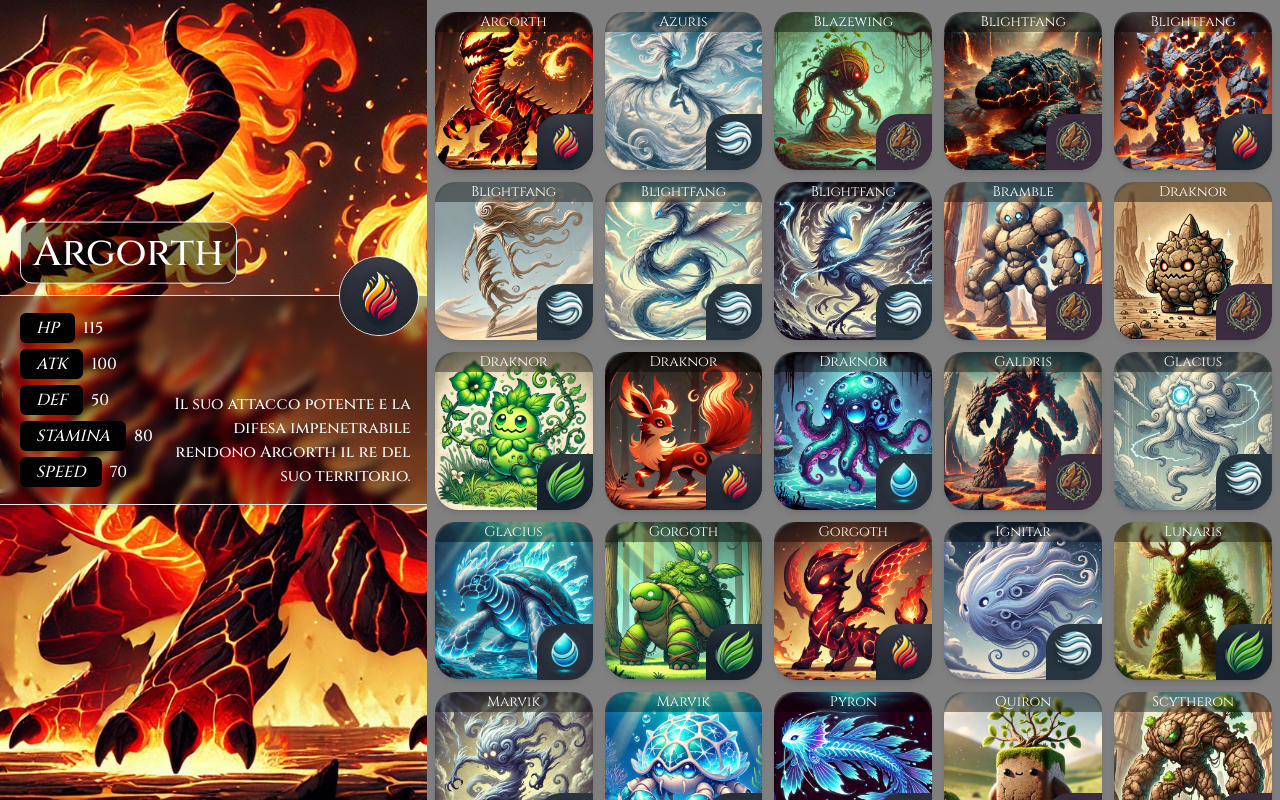
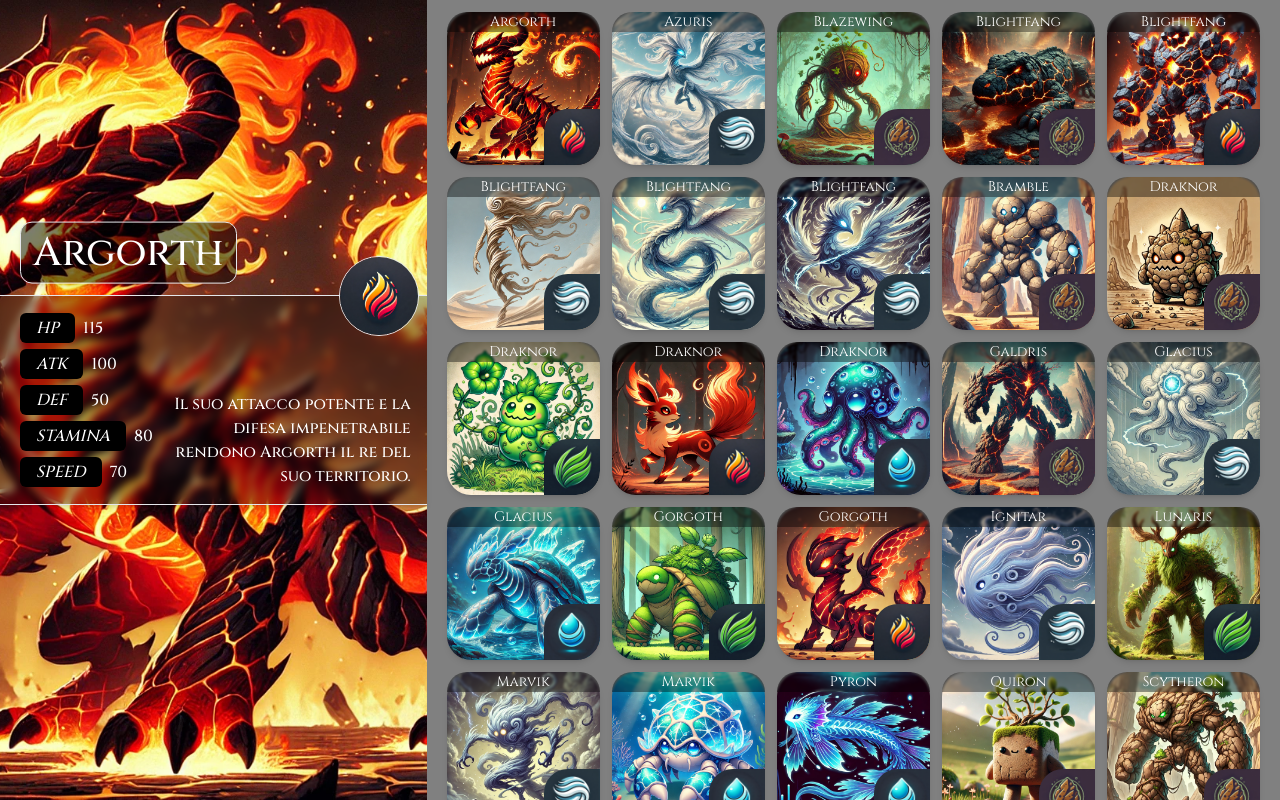
Before and after one commit to JackRosser/monstersfight, an Angular app: page / in a window 1280 px wide. Built offline with nearby package versions, Linux system fonts and the light colour scheme.

Commit message:
add padding

```diff
--- a/src/app/pages/monsterselect/monsterselect.component.html
+++ b/src/app/pages/monsterselect/monsterselect.component.html
@@ -10,7 +10,9 @@
       [monsterListActive]="monsterListActive"
     ></app-mainmonster>
   </div>
-  <div class="w-full h-1/2 lg:w-1/2 lg:h-full xl:w-2/3 px-2 overflow-auto py-3">
+  <div
+    class="w-full h-1/2 lg:w-1/2 lg:h-full xl:w-2/3 p-3 md:px-5 overflow-auto"
+  >
     <!-- previews -->
     <app-previews
       [monstersList]="monstersList"
```
